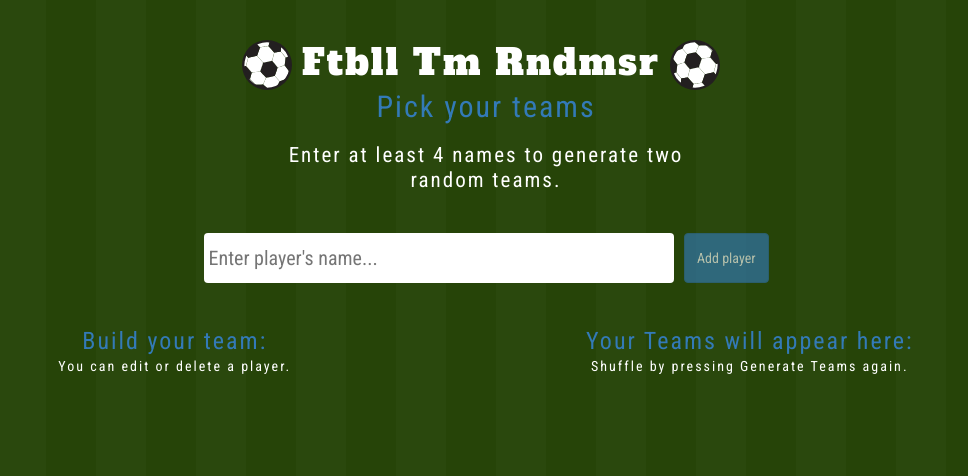
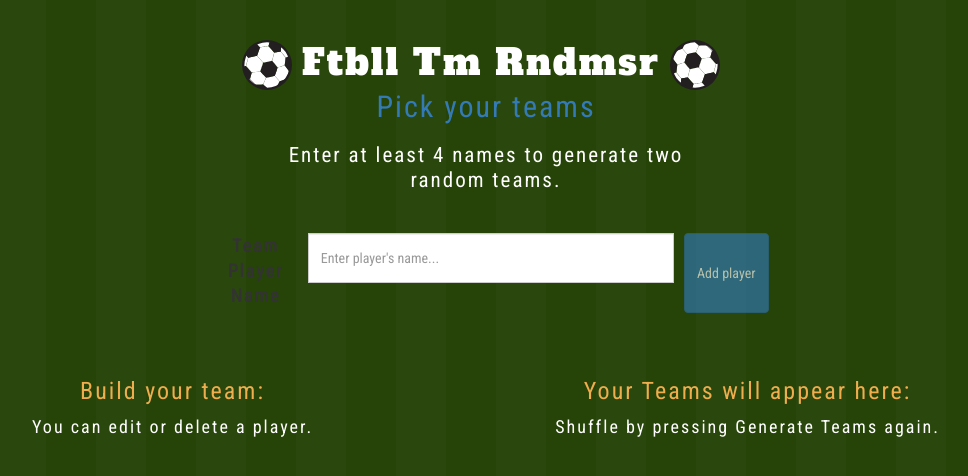
Before and after one commit to lizagne/ftbll-tm-rndmsr, a React (Create React App) app: page / in a window 1280 px wide. Shown: the top 476 px of the page, without its empty margins (154-1122 px from the left). Built offline with nearby package versions, Linux system fonts and the light colour scheme.

Commit message:
Have managed to get form validation to work on the input. Have used a reg ex that allows letters, numbers, hyphens and apostrophes, for names like Sean 1st Jones-O\'Hanrahan

```diff
--- a/src/components/forms/Form.js
+++ b/src/components/forms/Form.js
@@ -1,4 +1,5 @@
 import React, { Component } from 'react';
+import { FormErrors } from './FormErrors';
 
 class Form extends Component {
 
@@ -8,8 +9,40 @@ class Form extends Component {
         this.onSubmit = this.onSubmit.bind(this);
 
         this.state = {
-            name: ''
+            name: '',
+            formErrors: { name: '' },
+            nameValid: false,
+            formValid: false
         }
+    }
+
+    handleUserInput = (e) => {
+        const name = e.target.name;
+        const value = e.target.value;
+        this.setState({[name]: value}, () => { this.validateField(name, value) });
+    }
+
+    validateField(fieldName, value) {
+    let fieldValidationErrors = this.state.formErrors;
+    let nameValid = this.state.nameValid;
+
+    switch(fieldName) {
+      case 'name':
+        nameValid = value.match(/^[a-zA-Z][a-zA-Z0-9 \-']+$/);
+        fieldValidationErrors.name = nameValid ? '' : ' can only include, letters, numbers, hyphens and apostrophes';
+        break;
+
+      default:
+        break;
+    }
+
+    this.setState({formErrors: fieldValidationErrors,
+                    nameValid: nameValid,
+                  }, this.validateForm);
+    }
+
+    validateForm() {
+        this.setState({formValid: this.state.nameValid});
     }
 
     onSubmit = event => {
@@ -27,18 +60,23 @@ class Form extends Component {
 
                     <form onSubmit={ this.onSubmit }>
 
-                        <input
-                            className="input"
-                            type="text"
-                            placeholder="Enter player's name..."
-                            value={ this.state.name }
-                            maxLength={ 20 }
-                            minLength={ 3 }
-                            onChange={ event => this.setState({ name: event.target.value }) }/>
+                        <FormErrors formErrors={ this.state.formErrors } />
+
+                            <label htmlFor="name">Team Player Name</label>
+
+                            <input
+                                type="text" required
+                                className="form-control input"
+                                name="name"
+                                placeholder="Enter player's name..."
+                                value={ this.state.name }
+                                maxLength={ 20 }
+                                minLength={ 3 }
+                                onChange={ this.handleUserInput }/>
 
                         <button className="btn btn-primary button btn-md"
                             type="submit"
-                            disabled={ !this.state.name }>Add player
+                            disabled={ !this.state.formValid }>Add player
                         </button>
 
                     </form>
--- /dev/null
+++ b/src/components/forms/FormErrors.js
@@ -0,0 +1,14 @@
+import React from 'react';
+
+export const FormErrors = ({formErrors}) =>
+  <div className='formErrors'>
+    { Object.keys(formErrors).map((fieldName, idx) => {
+      if(formErrors[fieldName].length > 0){
+        return (
+          <p key={ idx }>{ fieldName } { formErrors[fieldName] }</p>
+        )
+      } else {
+        return '';
+      }
+    })}
+  </div>
--- a/src/components/lists/TeamGenerator.js
+++ b/src/components/lists/TeamGenerator.js
@@ -55,13 +55,13 @@ class TeamGenerator extends Component {
                         <div className="teamOutput">
 
                             <div>
-                                <h2 className="teamName">Team A</h2>
+                                <h2 className="teamName">Team One</h2>
                                 <div>{ teamListA }</div>
                             </div>
 
 
                             <div>
-                                <h2 className="teamName">Team B</h2>
+                                <h2 className="teamName">Team Two</h2>
                                 <div>{ teamListB }</div>
                             </div>
 
--- a/src/css/style.css
+++ b/src/css/style.css
@@ -8,6 +8,7 @@ body {
   background-image: linear-gradient(90deg, transparent 50%, rgba(255, 255, 255, 0.02) 50%);
   background-size: 100px 100px;
   margin: 0 auto;
+  font-size: 18px;
   font-family: "Roboto Condensed", sans-serif;
   letter-spacing: 2px;
   line-height: 25px; }
@@ -16,10 +17,12 @@ body {
     letter-spacing: 2px;
     margin: 0;
     color: #fff; }
-  body h2, body h3, body h4, body h5 {
+  body h2, body h4, body h5 {
     font-family: "Roboto Condensed", sans-serif;
     margin: 0;
     color: #337ab7; }
+  body h3 {
+    color: #f0ad4e; }
   body p.main {
     color: #fff; }
   body form {
--- a/src/sass/style.scss
+++ b/src/sass/style.scss
@@ -3,10 +3,12 @@ $darkGreen: #264408;
 $grey: #333;
 $white: #fff;
 $blue: #337ab7;
+$orange: #f0ad4e;
 
 //fonts:
 $condensed-font: 'Roboto Condensed', sans-serif;
 $wide-font: 'Alfa Slab One', cursive;
+$body-font-size: 18px;
 $font-space: 2px;
 $leading-body: 25px;
 $leading-header: 35px;
@@ -32,6 +34,7 @@ body {
 	background-image: linear-gradient(90deg, transparent 50%, rgba(255,255,255,.02) 50%);
 	background-size: 100px 100px;
 	margin: 0 auto;
+	font-size: $body-font-size;
 	font-family: $condensed-font;
 	letter-spacing: $font-space;
 	line-height: $leading-body;
@@ -43,10 +46,14 @@ body {
 		color: $white;
 	}
 
-	h2, h3, h4, h5 {
+	h2, h4, h5 {
 		font-family: $condensed-font;
 		margin: 0;
 		color: $blue;
+	}
+
+	h3 {
+		color: $orange;
 	}
 
 	p.main {
```
Also changed, not shown: src/css/style.min.css (+1 -1 lines).
